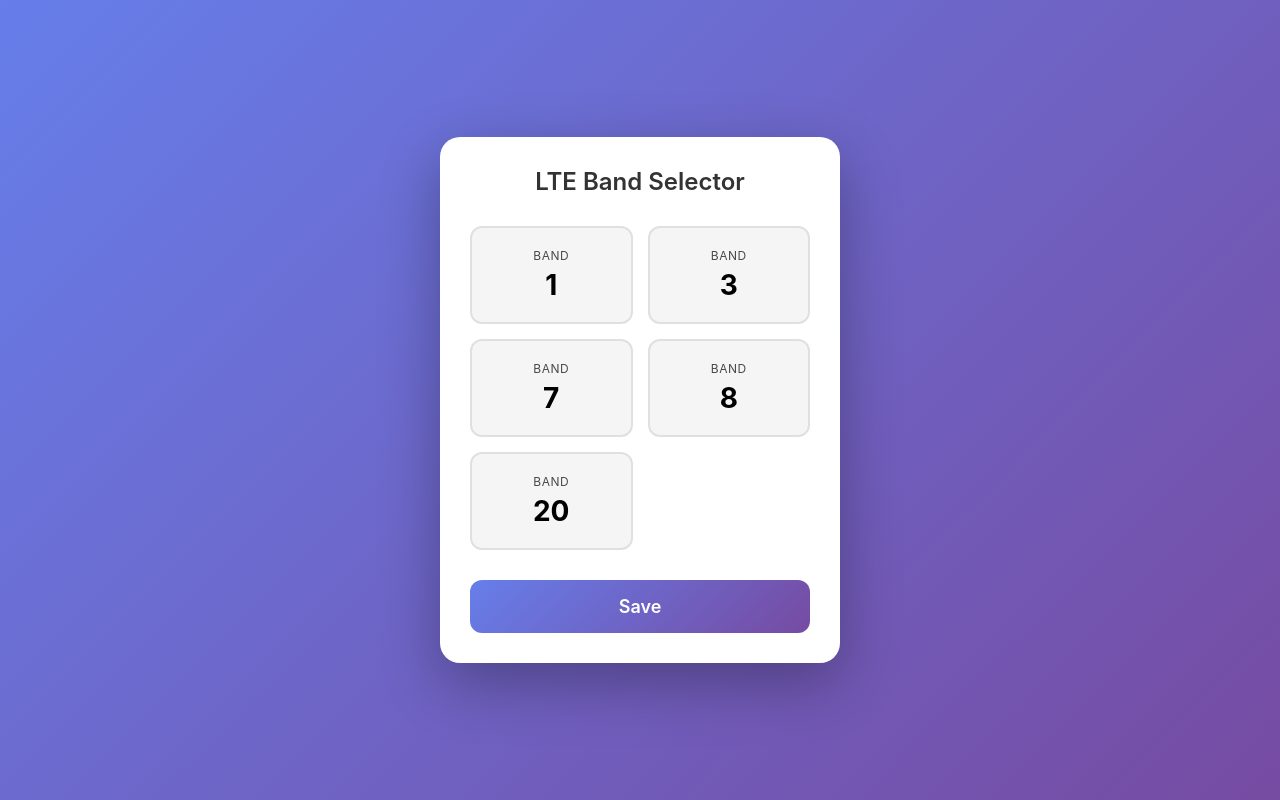
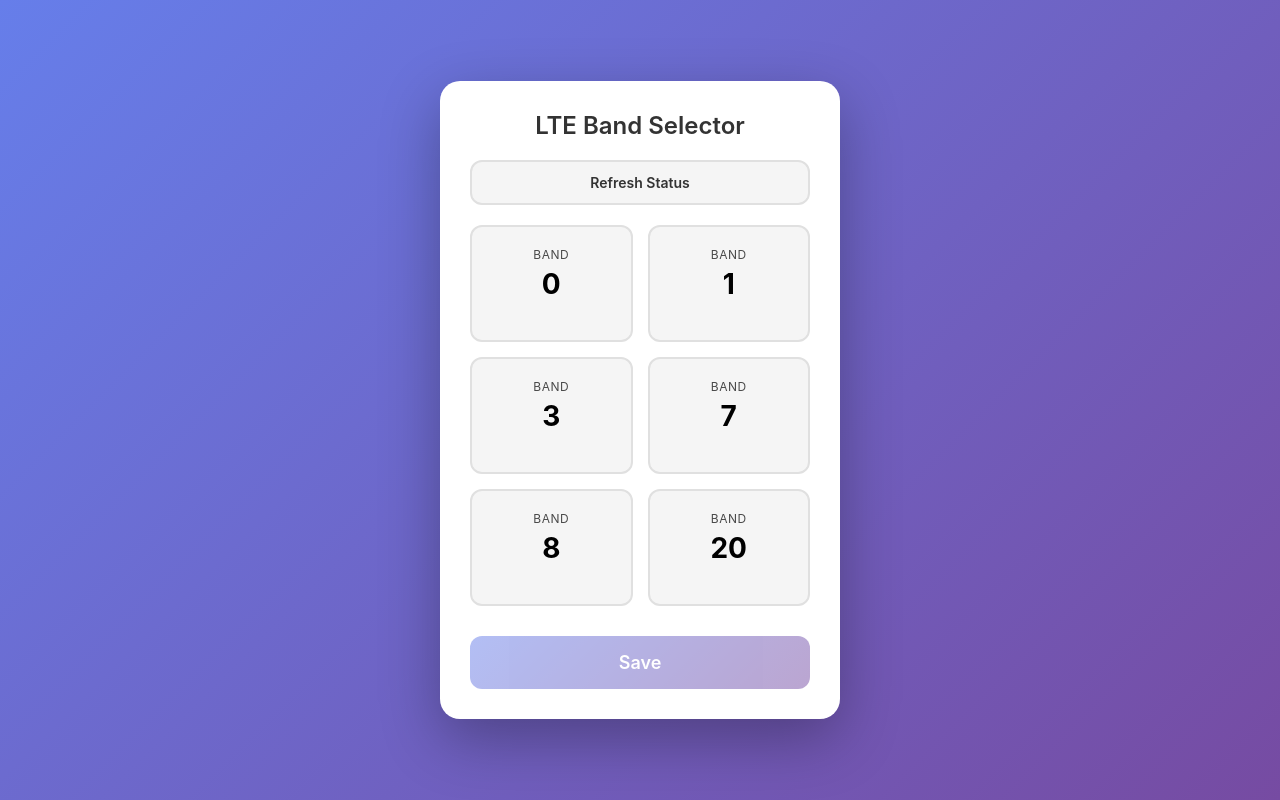
Before and after one commit to noodny/lte-band, a React (Vite) app in the folder frontend/: page / in a window 1280 px wide. Built offline with nearby package versions, Linux system fonts and the light colour scheme; no server answers.

Commit message:
feat: handle status updates

```diff
--- a/frontend/src/App.css
+++ b/frontend/src/App.css
@@ -18,9 +18,34 @@
 h1 {
   text-align: center;
   color: #333;
-  margin-bottom: 30px;
+  margin-bottom: 20px;
   font-size: 24px;
   font-weight: 600;
+}
+
+.refresh-button {
+  width: 100%;
+  background: #f5f5f5;
+  border: 2px solid #e0e0e0;
+  border-radius: 12px;
+  padding: 12px;
+  font-size: 14px;
+  font-weight: 600;
+  cursor: pointer;
+  transition: all 0.3s ease;
+  font-family: inherit;
+  margin-bottom: 20px;
+  color: #333;
+}
+
+.refresh-button:hover:not(:disabled) {
+  background: #ebebeb;
+  border-color: #d0d0d0;
+}
+
+.refresh-button:disabled {
+  opacity: 0.6;
+  cursor: not-allowed;
 }
 
 .band-grid {
@@ -35,13 +60,14 @@ h1 {
   border: 2px solid #e0e0e0;
   border-radius: 12px;
   padding: 20px;
-  cursor: pointer;
   transition: all 0.3s ease;
   display: flex;
   flex-direction: column;
   align-items: center;
   gap: 5px;
   font-family: inherit;
+  position: relative;
+  cursor: pointer;
 }
 
 .band-button:hover {
@@ -49,10 +75,24 @@ h1 {
   box-shadow: 0 4px 12px rgba(0, 0, 0, 0.1);
 }
 
-.band-button.active {
-  background: linear-gradient(135deg, #667eea 0%, #764ba2 100%);
-  border-color: #667eea;
+.band-button.selected-band {
+  background: linear-gradient(135deg, #ff9800 0%, #f57c00 100%);
+  border-color: #ff9800;
   color: white;
+}
+
+.band-button.active-band {
+  background: linear-gradient(135deg, #4caf50 0%, #388e3c 100%);
+  border-color: #4caf50;
+  color: white;
+}
+
+.band-status {
+  font-size: 10px;
+  text-transform: uppercase;
+  letter-spacing: 0.5px;
+  margin-top: 2px;
+  opacity: 0.9;
 }
 
 .band-label {
@@ -81,13 +121,18 @@ h1 {
   font-family: inherit;
 }
 
-.save-button:hover {
+.save-button:hover:not(:disabled) {
   transform: translateY(-2px);
   box-shadow: 0 8px 20px rgba(102, 126, 234, 0.4);
 }
 
-.save-button:active {
+.save-button:active:not(:disabled) {
   transform: translateY(0);
+}
+
+.save-button:disabled {
+  opacity: 0.5;
+  cursor: not-allowed;
 }
 
 .status-message {
--- a/frontend/src/App.jsx
+++ b/frontend/src/App.jsx
@@ -1,20 +1,59 @@
-import { useState } from "react";
+import { useState, useEffect } from "react";
 import "./App.css";
 
-const BAND_VALUES = [1, 3, 7, 8, 20];
+const BAND_VALUES = [0, 1, 3, 7, 8, 20];
 
 function App() {
-  const [selectedBands, setSelectedBands] = useState(new Set());
+  const [selectedBands, setSelectedBands] = useState([]);
+  const [activeBands, setActiveBands] = useState([]);
+  const [userSelectedBands, setUserSelectedBands] = useState([]);
   const [status, setStatus] = useState("");
+  const [isLoading, setIsLoading] = useState(false);
+  const [isInitialized, setIsInitialized] = useState(false);
+
+  const fetchStatus = async () => {
+    setIsLoading(true);
+    try {
+      const response = await fetch("/status");
+      const data = await response.json();
+      setSelectedBands(data.selectedBands || []);
+      setActiveBands(data.activeBands || []);
+
+      // Initialize userSelectedBands only on first fetch
+      if (!isInitialized) {
+        setUserSelectedBands(data.selectedBands || []);
+        setIsInitialized(true);
+      }
+    } catch (error) {
+      console.error("Error fetching status:", error);
+      setStatus("Error fetching status");
+      setTimeout(() => setStatus(""), 3000);
+    } finally {
+      setIsLoading(false);
+    }
+  };
+
+  useEffect(() => {
+    // Fetch immediately on mount
+    fetchStatus();
+
+    // Set up interval to fetch every 30 seconds
+    const interval = setInterval(fetchStatus, 30000);
+
+    // Cleanup interval on unmount
+    return () => clearInterval(interval);
+  }, []);
 
   const toggleBand = (value) => {
-    const newSelected = new Set(selectedBands);
-    if (newSelected.has(value)) {
-      newSelected.delete(value);
-    } else {
-      newSelected.add(value);
-    }
-    setSelectedBands(newSelected);
+    setUserSelectedBands((prev) => {
+      if (prev.includes(value)) {
+        // Remove from selection
+        return prev.filter((band) => band !== value);
+      } else {
+        // Add to selection
+        return [...prev, value];
+      }
+    });
   };
 
   const handleSave = async () => {
@@ -25,7 +64,7 @@ function App() {
           "Content-Type": "application/json",
         },
         body: JSON.stringify({
-          bands: Array.from(selectedBands),
+          bands: userSelectedBands,
         }),
       });
 
@@ -38,27 +77,65 @@ function App() {
     }
   };
 
+  const getBandClassName = (value) => {
+    const isActive = activeBands.includes(value);
+    const isSelected = userSelectedBands.includes(value);
+
+    if (isActive && isSelected) return "band-button active-band";
+    if (isSelected) return "band-button selected-band";
+    return "band-button";
+  };
+
+  const hasChanges = () => {
+    if (userSelectedBands.length !== selectedBands.length) return true;
+    const sortedUser = [...userSelectedBands].sort((a, b) => a - b);
+    const sortedSelected = [...selectedBands].sort((a, b) => a - b);
+    return !sortedUser.every((band, index) => band === sortedSelected[index]);
+  };
+
   return (
     <div className="app">
       <div className="container">
         <h1>LTE Band Selector</h1>
 
+        <button
+          className="refresh-button"
+          onClick={fetchStatus}
+          disabled={isLoading}
+        >
+          {isLoading ? "Refreshing..." : "Refresh Status"}
+        </button>
+
         <div className="band-grid">
           {BAND_VALUES.map((value) => (
-            <button
+            <div
               key={value}
-              className={`band-button ${
-                selectedBands.has(value) ? "active" : ""
-              }`}
+              className={getBandClassName(value)}
               onClick={() => toggleBand(value)}
+              style={{ cursor: "pointer" }}
             >
               <span className="band-label">Band</span>
               <span className="band-value">{value}</span>
-            </button>
+              {activeBands.includes(value) && (
+                <span className="band-status">Active</span>
+              )}
+              {userSelectedBands.includes(value) &&
+                !activeBands.includes(value) && (
+                  <span className="band-status">Selected</span>
+                )}
+              {!userSelectedBands.includes(value) &&
+                !activeBands.includes(value) && (
+                  <span className="band-status">&nbsp;</span>
+                )}
+            </div>
           ))}
         </div>
 
-        <button className="save-button" onClick={handleSave}>
+        <button
+          className="save-button"
+          onClick={handleSave}
+          disabled={!hasChanges()}
+        >
           Save
         </button>
 
```
Also changed, not shown: 2 other files (tests, documents, lock files or other folders).
